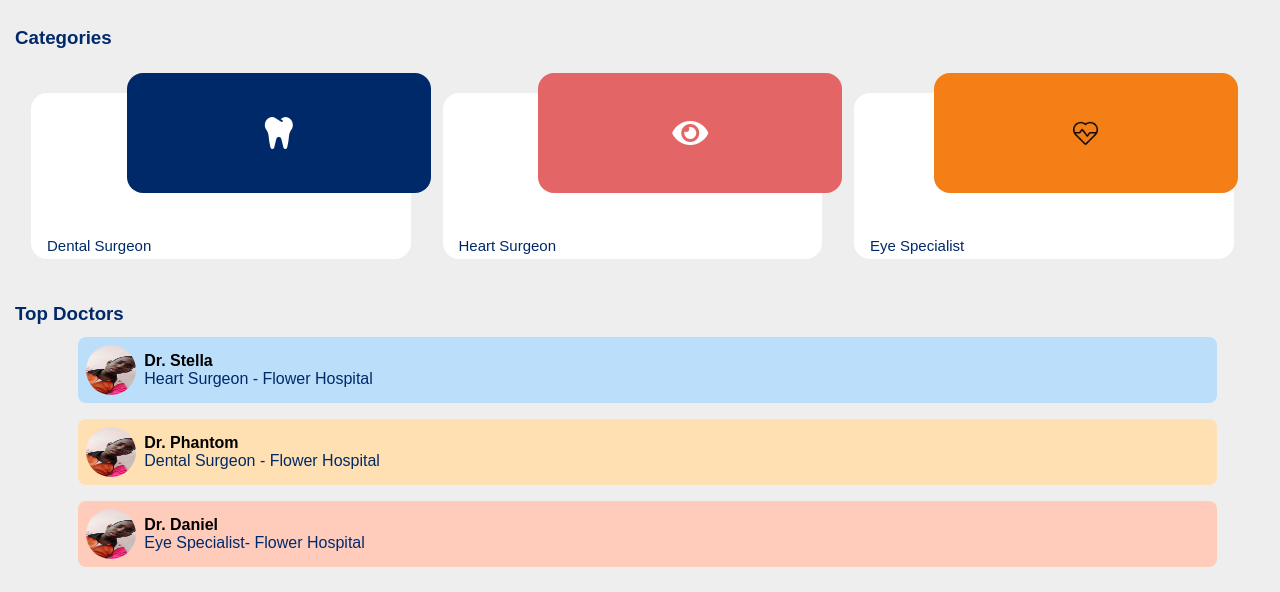
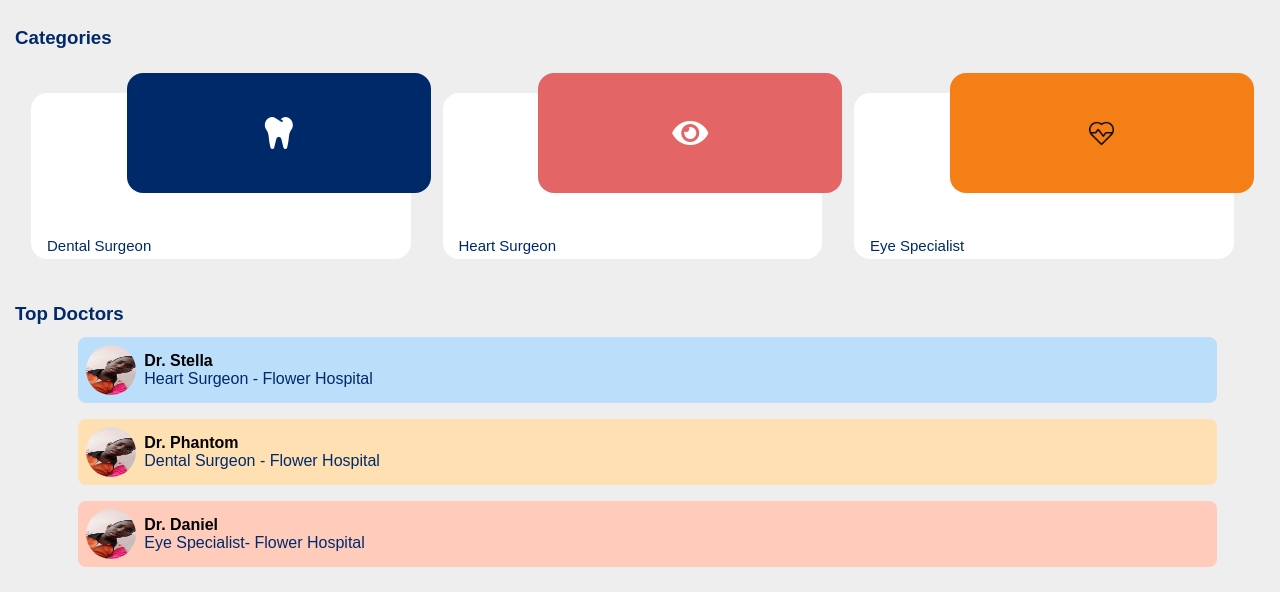
Before and after one commit to dev-phantom/phantom-health, a plain HTML site: page index.html in a window 1280 px wide. Shown: the part 208-800 px from the top of the page. Drawn offline with Linux system fonts and the light colour scheme.

Commit message:
made change to the home page

```diff
--- a/css/index.css
+++ b/css/index.css
@@ -216,7 +216,6 @@ main > h1{
     display: flex;
     justify-content: center;
     align-items: center;
-    margin-right: 1rem;
   }
   .heart > img {
       width: 25px;
```
